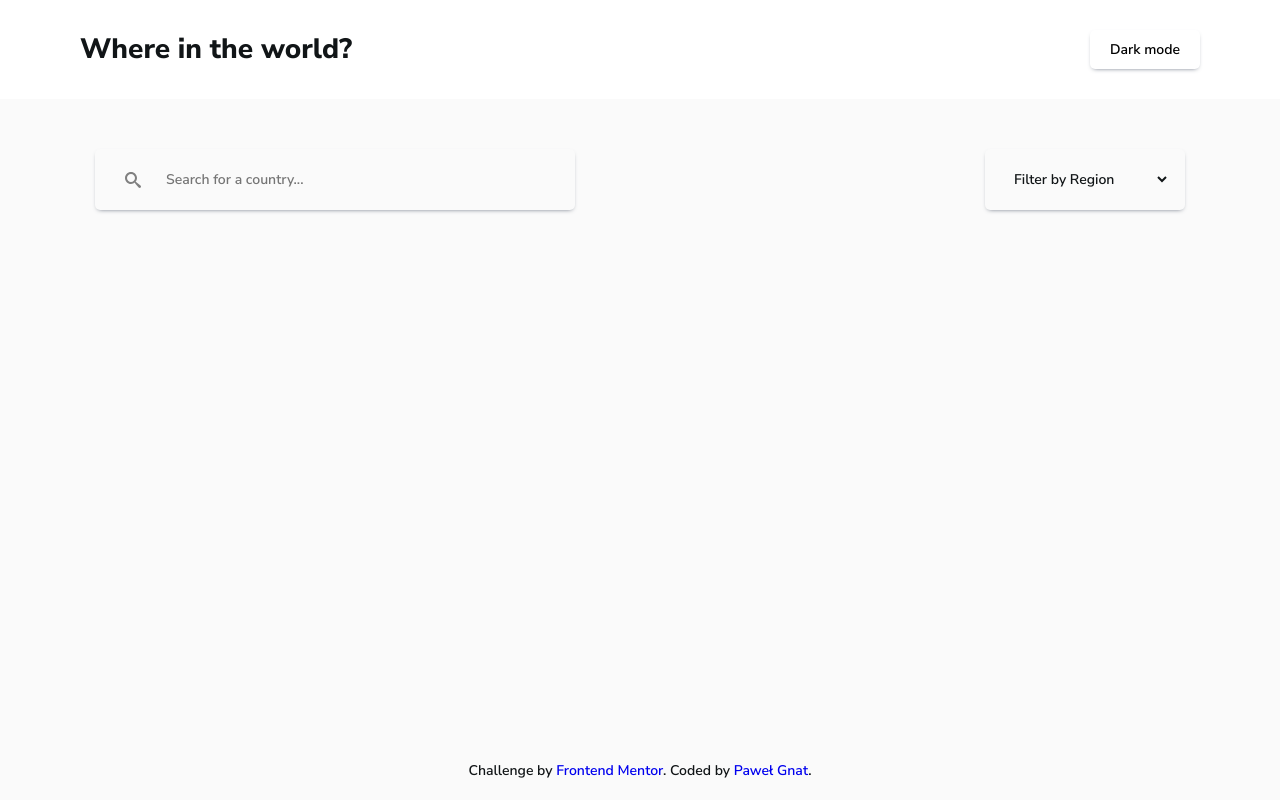
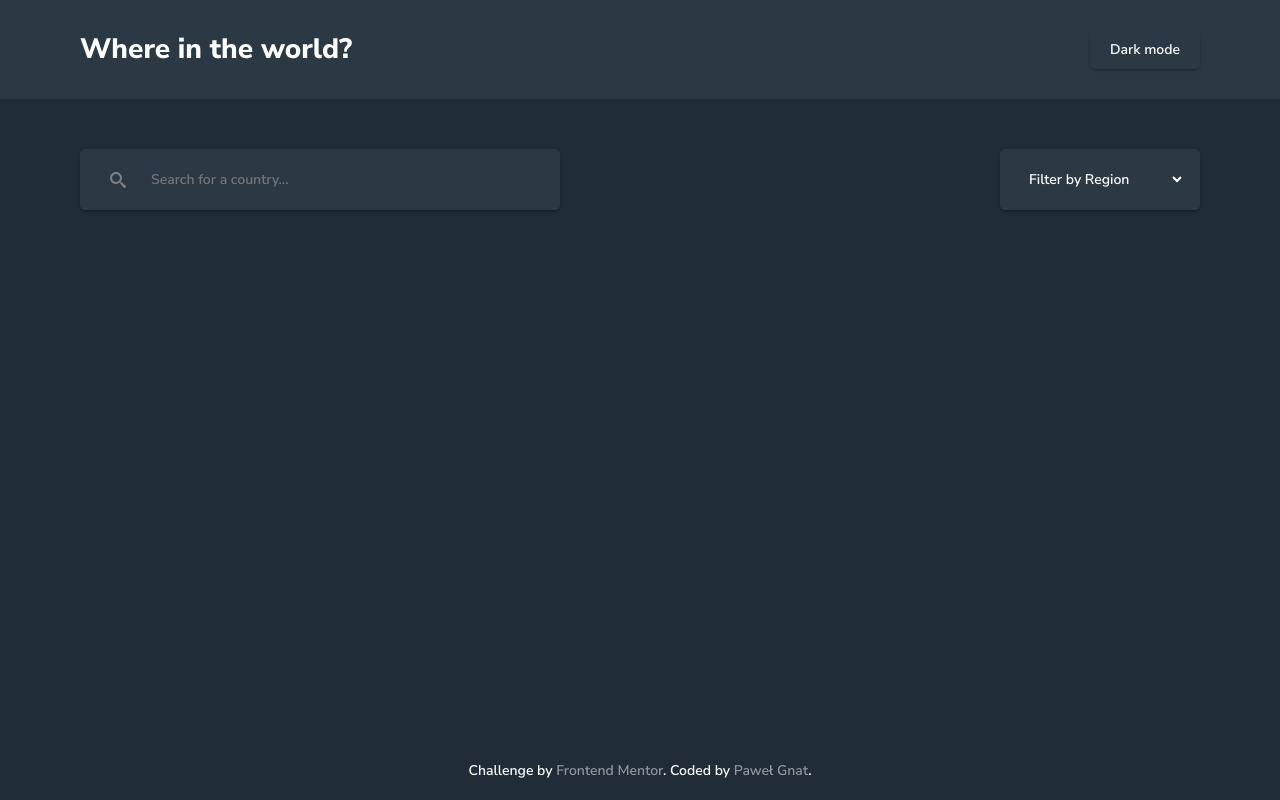
Before and after one commit to Pawel-Gnat/Frontend-Mentor-REST-Countries-API, a plain HTML site: page index.html in a window 1280 px wide. Both pictures are taken after a click on the button "Dark mode". Drawn offline with Linux system fonts and the light colour scheme; no server answers.

Commit message:
chore: theme switch

```diff
--- a/js/main.js
+++ b/js/main.js
@@ -1,5 +1,6 @@
 import { renderDashboard } from './dashboard.js'
 import { renderDetail } from './detail.js'
+import * as theme from './theme.js'
 
 if (window.location.search.includes('?country=')) {
 	document.querySelector('.filters').classList.add('hidden')
--- /dev/null
+++ b/js/theme.js
@@ -0,0 +1,11 @@
+const themeBtn = document.querySelector('.theme')
+
+function changeTheme() {
+	if (document.body.classList.contains('dark')) {
+		document.body.classList.remove('dark')
+	} else {
+        document.body.classList.add('dark')
+    }
+}
+
+themeBtn.addEventListener('click', changeTheme)
--- a/sass/style.scss
+++ b/sass/style.scss
@@ -1,17 +1,16 @@
 :root {
-	// --dark-blue-dark-mode: hsl(209, 23%, 22%);
-	// --very-dark-blue-dark-mode-bg: hsl(207, 26%, 17%);
 	--color-text: hsl(200, 15%, 8%);
 	--color-input: hsl(0, 0%, 52%);
 	--color-background: hsl(0, 0%, 98%);
 	--color-header-background: hsl(0, 0%, 100%);
-	// --white-dark-mode-txt: hsl(0, 0%, 100%);
-	// --light-mode-elements: hsl(0, 0%, 100%);
+	--color-shadow: rgb(60 70 90);
+}
 
-	// 	- Dark Blue (Dark Mode Elements): hsl(209, 23%, 22%)
-	// - Very Dark Blue (Dark Mode Background): hsl(207, 26%, 17%)
-
-	// - White (Dark Mode Text & Light Mode Elements): hsl(0, 0%, 100%)
+body.dark {
+	--color-text: hsl(0, 0%, 100%);
+	--color-background: hsl(207, 26%, 17%);
+	--color-header-background: hsl(209, 23%, 22%);
+	--color-shadow: hsl(200, 15%, 0%);
 }
 
 * {
@@ -30,6 +29,7 @@ body {
 	font-size: 1.4rem;
 	display: flex;
 	flex-direction: column;
+	align-items: center;
 	min-height: 100vh;
 	background-color: var(--color-background);
 	color: var(--color-text);
@@ -37,12 +37,13 @@ body {
 
 main {
 	flex: 1;
+	width: 100%;
 	max-width: 144rem;
 	padding: 0rem 8rem;
-	margin: 0 auto;
 }
 
 header {
+	width: 100%;
 	background-color: var(--color-header-background);
 
 	h1 {
@@ -57,7 +58,8 @@ header {
 		padding: 1rem 2rem;
 		border-radius: 0.5rem;
 		background: none;
-		box-shadow: 0px 2px 5px -3px rgb(60 70 90);
+		color: var(--color-text);
+		box-shadow: 0px 2px 5px -3px var(--color-shadow);
 		cursor: pointer;
 	}
 }
@@ -84,8 +86,8 @@ header {
 		padding: 2rem 3rem;
 		border: none;
 		border-radius: 0.5rem;
-		background-color: var(--color-background);
-		box-shadow: 0px 2px 5px -3px rgb(60 70 90);
+		background-color: var(--color-header-background);
+		box-shadow: 0px 2px 5px -3px var(--color-shadow);
 	}
 
 	input {
@@ -95,6 +97,7 @@ header {
 		max-width: 90%;
 		border: none;
 		background-color: transparent;
+		color: var(--color-text);
 	}
 
 	select {
@@ -106,9 +109,9 @@ header {
 		border: none;
 		border-right: 1.5rem solid transparent;
 		border-radius: 0.5rem;
-		background-color: var(--color-background);
+		background-color: var(--color-header-background);
 		color: var(--color-text);
-		box-shadow: 0px 2px 5px -3px rgb(60 70 90);
+		box-shadow: 0px 2px 5px -3px var(--color-shadow);
 		cursor: pointer;
 	}
 }
@@ -125,7 +128,8 @@ ul {
 
 	li {
 		border-radius: 0.5rem;
-		box-shadow: 0px 2px 5px -3px rgb(60 70 90);
+		background-color: var(--color-header-background);
+		box-shadow: 0px 2px 5px -3px var(--color-shadow);
 		overflow: hidden;
 
 		a {
@@ -141,6 +145,10 @@ ul {
 
 .info-container {
 	padding: 3rem 2.5rem 4.5rem;
+
+	span {
+		opacity: 0.8;
+	}
 }
 
 .country-name {
@@ -154,9 +162,9 @@ ul {
 	min-width: 10rem;
 	padding: 0.5rem 2.5rem;
 	margin: 0.5rem;
-	box-shadow: 0px 2px 5px -3px rgb(60 70 90);
+	box-shadow: 0px 2px 5px -3px var(--color-shadow);
 	border-radius: 0.5rem;
-	background-color: transparent;
+	background-color: var(--color-header-background);
 	color: var(--color-text);
 	text-align: center;
 }
@@ -187,6 +195,10 @@ ul {
 			margin: 0.5rem 0;
 		}
 	}
+
+	span {
+		opacity: 0.8;
+	}
 }
 
 .detail-name,
@@ -210,6 +222,11 @@ ul {
 footer {
 	margin: 2rem 0;
 	text-align: center;
+
+	a {
+		color: var(--color-text);
+		opacity: 0.5;
+	}
 }
 
 @media screen and (max-width: 1300px) {
```
Also changed, not shown: css/style.css, 1 other file.
